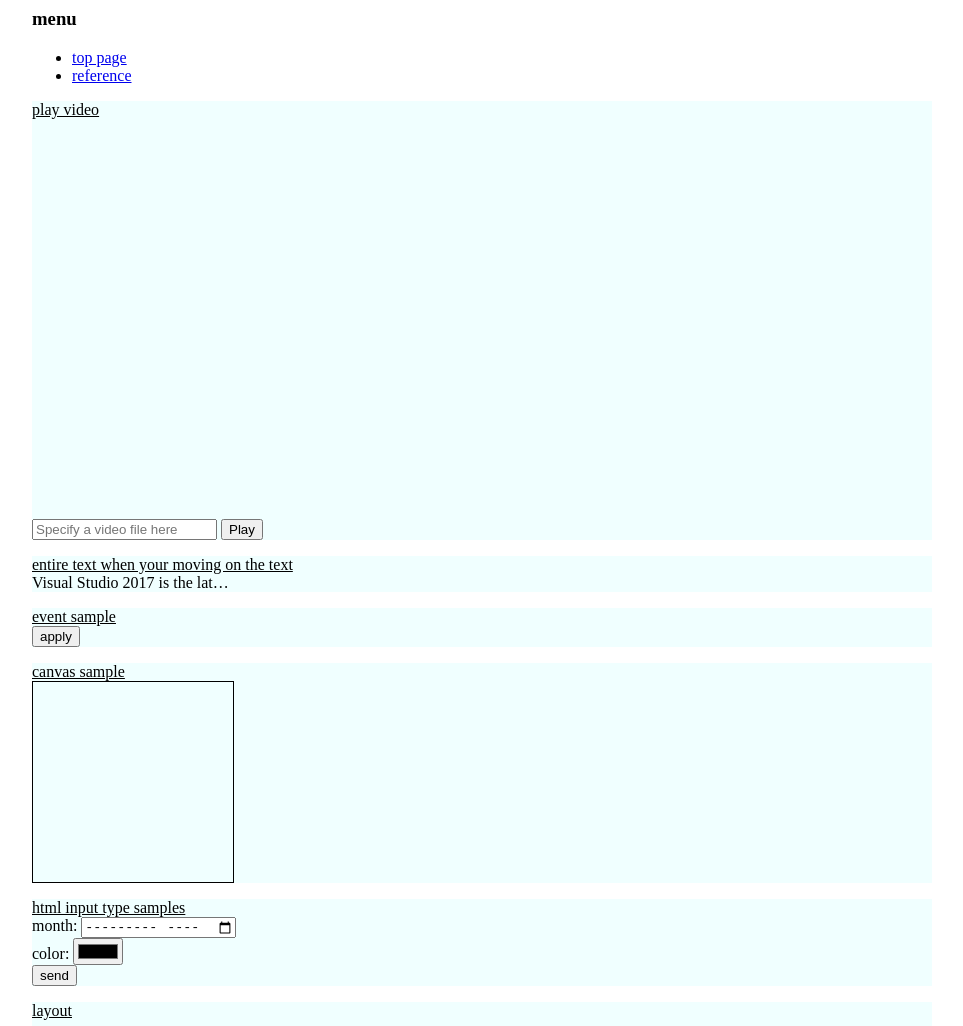
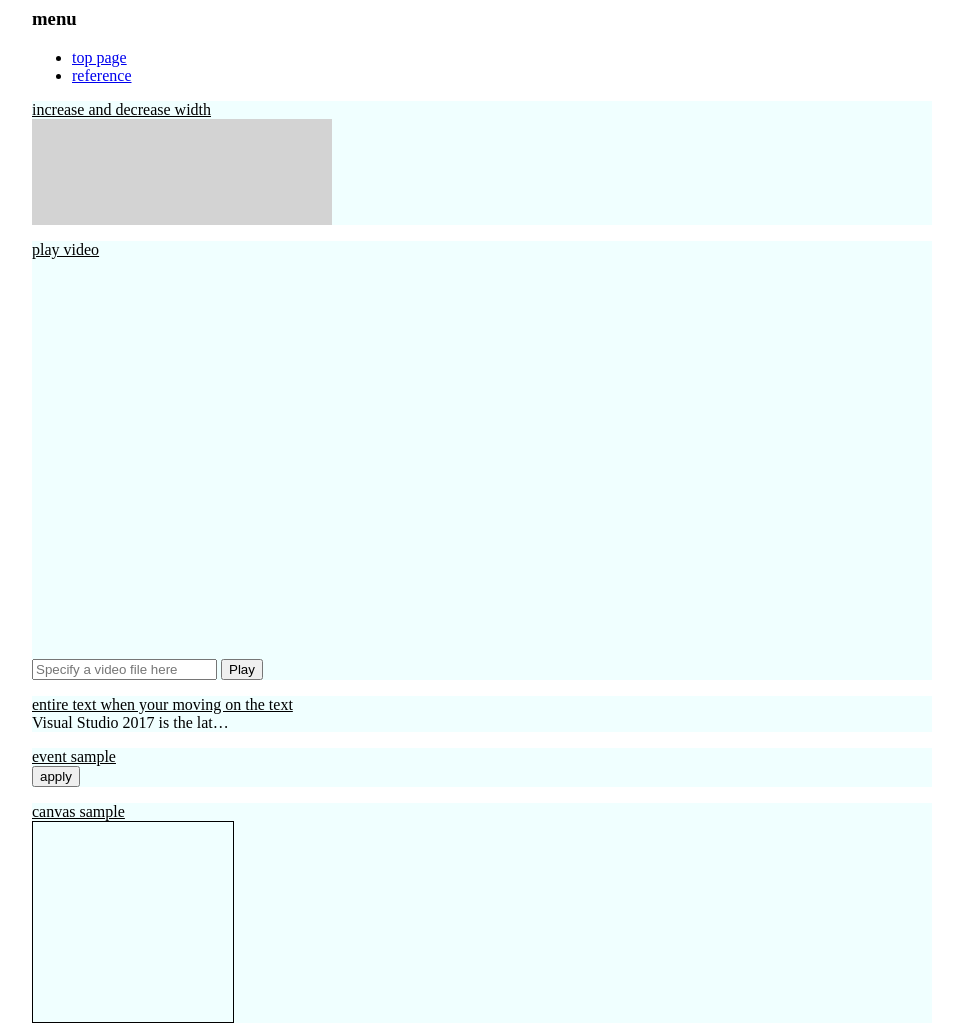
Before and after one commit to yadac/MCP70480js, a website: page index.html in a window 1280 px wide. Shown: the top 1026 px of the page, without its empty margins (158-1121 px from the left). Drawn offline with nearby package versions, Linux system fonts and the light colour scheme.

Commit message:
transition

```diff
--- a/index.html
+++ b/index.html
@@ -24,6 +24,12 @@
             </li>
         </ul>
     </nav>
+
+    <article>
+        <p>increase and decrease width</p>
+        <div id="smoothdiv">
+        </div>
+    </article>
 
     <article>
         <p>play video</p>
--- a/style/main.css
+++ b/style/main.css
@@ -7,24 +7,28 @@ video {
     height: 400px;
 }
 
+nav {
+    width: 900px;
+    margin-left: auto;
+    margin-right: auto;
+}
+
 article > p {
     text-decoration: underline;
     margin-bottom: 0px;
 }
 
 article {
-    background-color: azure
+    background-color: azure;
+    width: 900px;
+    margin-left: auto;
+    margin-right: auto;
 }
 
 article:hover{
     background-color: skyblue;
 }
 
-body {
-    width: 900px;
-    margin-left: auto;
-    margin-right: auto;
-}
 
 #layout-in {
     width: 230px;
@@ -54,3 +58,16 @@ body {
     width: 50px;
     height: 50px;
 }
+
+#smoothdiv{
+    width: 300px;
+    height: 106px;
+    background:lightgray;
+    transition: width .3;
+}
+
+#smoothdiv:hover{
+    border: solid 3px blue;
+    width: 400px;
+    height: 100px;
+}
```
